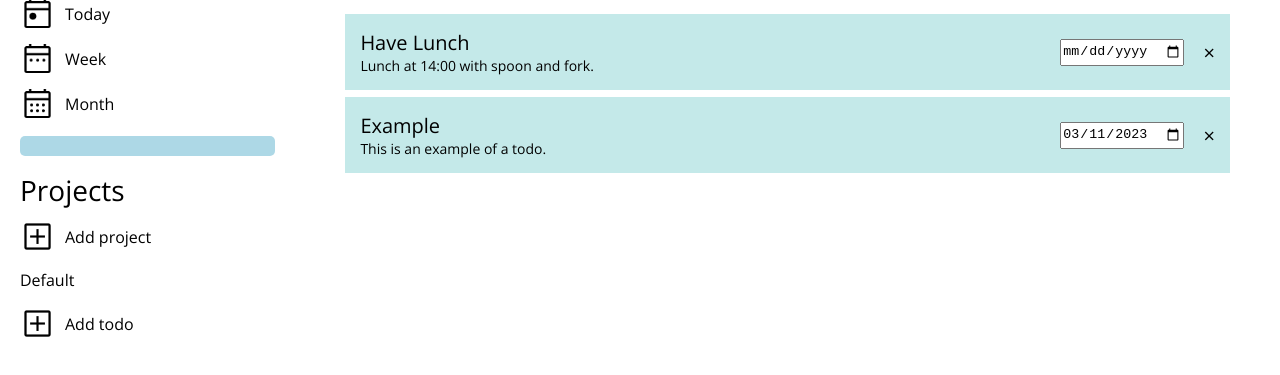
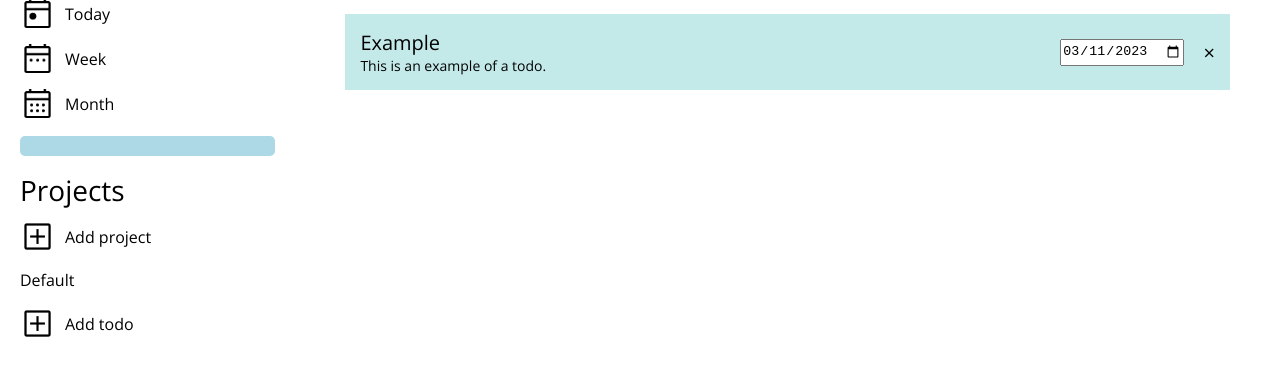
Before and after one commit to godwin-17/odin-todo-list, a website built with webpack: page src/index.html in a window 1280 px wide. Shown: the part 159-534 px from the top of the page. Built offline with nearby package versions, Linux system fonts and the light colour scheme.

Commit message:
Remove todo HTML

```diff
--- a/src/index.html
+++ b/src/index.html
@@ -83,22 +83,6 @@
     <div class="main-title-text">
       Lorem ipsum dolor sit amet consectetur adipisicing elit.
     </div>
-
-    <div class="todo-item">
-      <div class="todo-details">
-        <div class="todo-title">Have Lunch</div>
-        <div class="todo-description">Lunch at 14:00 with spoon and fork.</div>
-      </div>
-
-      <div class="todo-details-2">
-        <input type="date" name="todo-date" class="todo-date">
-
-        <div class="delete-todo">
-          &times;
-        </div>
-      </div>
-    </div>
-
   </main>
 </body>
 </html>
```
